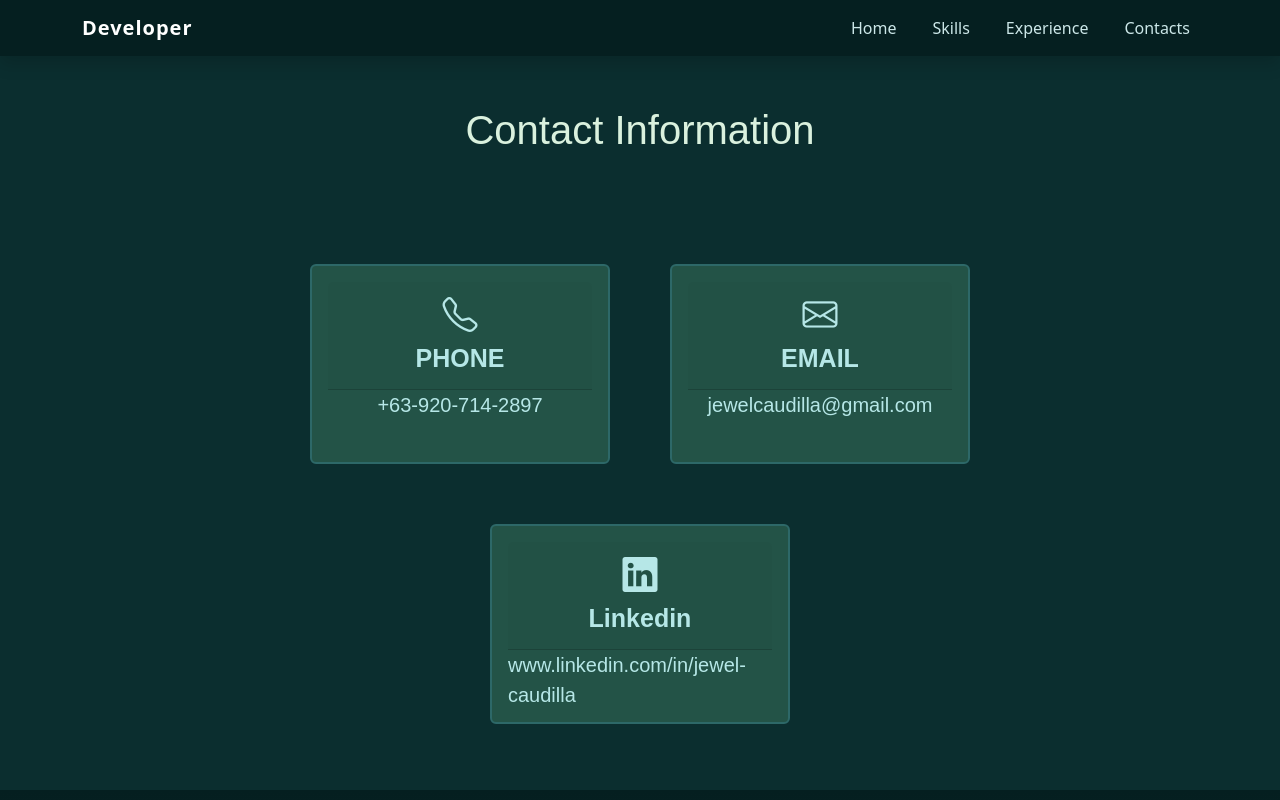
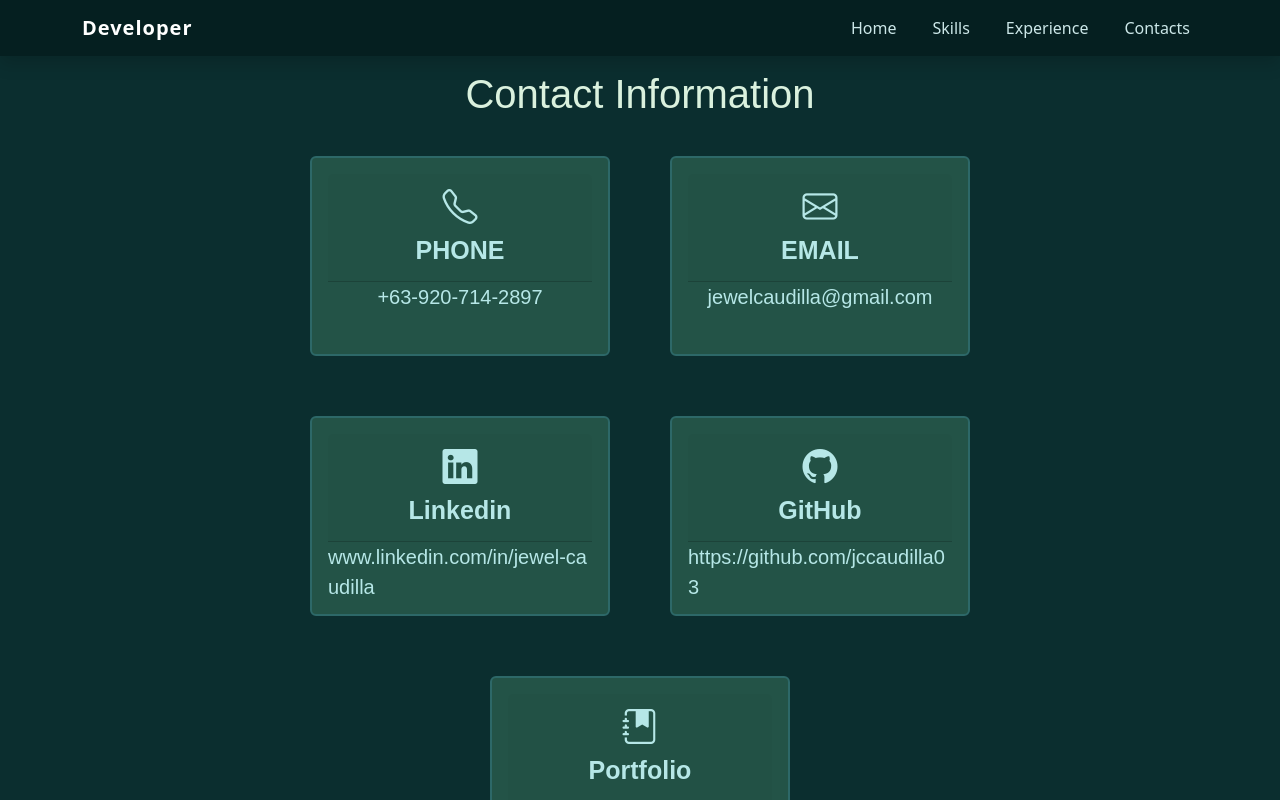
Before and after one commit to jccaudilla03/myportfolio, an Angular app: page /contacts in a window 1280 px wide. Shown: the top 800 px of the page. Built offline with nearby package versions, Linux system fonts and the light colour scheme.

Commit message:
Updated Contacts page.

```diff
--- a/src/app/pages/contacts/contacts.scss
+++ b/src/app/pages/contacts/contacts.scss
@@ -1,5 +1,5 @@
 .main-container {
-    height: 90vh;
+    min-height: 90vh;
 }
 
 .container {
@@ -36,4 +36,5 @@
     font-size: 20px;
     display: flex;
     justify-content: center;
+    word-break: break-all;
 }
--- a/src/app/pages/contacts/contacts.ts
+++ b/src/app/pages/contacts/contacts.ts
@@ -26,6 +26,16 @@ export class Contacts {
         cardIcon: 'bi bi-linkedin',
         cardTitle: 'Linkedin',
         cardText: 'www.linkedin.com/in/jewel-caudilla'
+      },
+      {
+        cardIcon: 'bi bi-github',
+        cardTitle: 'GitHub',
+        cardText: 'https://github.com/jccaudilla03'
+      },
+      {
+        cardIcon: 'bi bi-journal-bookmark-fill',
+        cardTitle: 'Portfolio',
+        cardText: 'https://jccaudilla03.github.io/myportfolio/'
       }
     ];
   }
```
